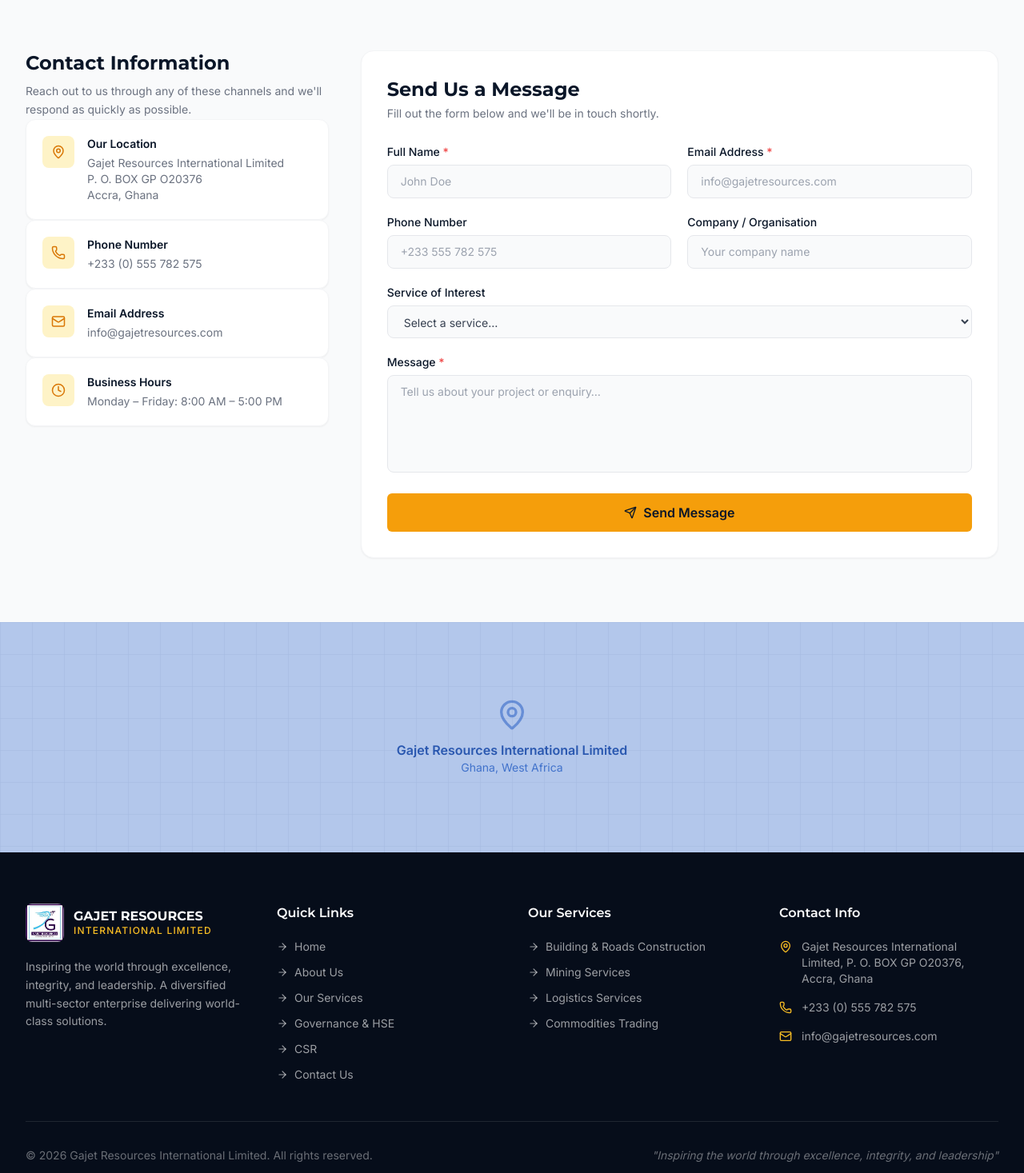
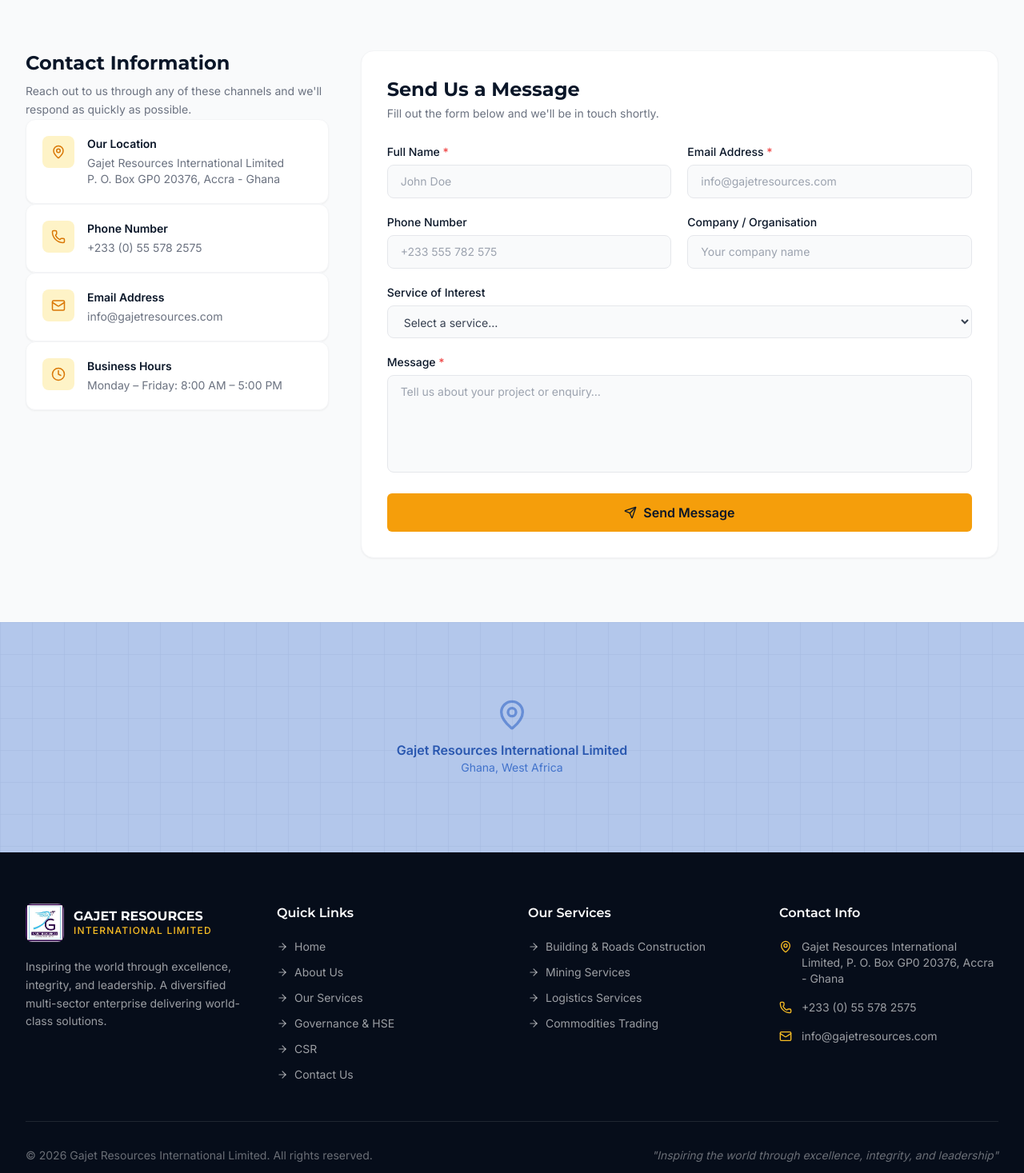
Before and after one commit to testingmic/gajetwebsite, a React (Vite) app: page /contact in a window 1280 px wide. Shown: the part 417-1884 px from the top of the page at 80% size. Built offline with nearby package versions, Linux system fonts and the light colour scheme.

Commit message:
Update the contacts

```diff
--- a/src/components/Footer.jsx
+++ b/src/components/Footer.jsx
@@ -93,11 +93,11 @@
             <ul className="space-y-4">
               <li className="flex gap-3 text-sm text-white/60">
                 <MapPin size={16} className="text-gold-400 mt-0.5 shrink-0" />
-                <span>Gajet Resources International Limited, P. O. BOX GP O20376, Accra, Ghana</span>
+                <span>Gajet Resources International Limited, P. O. Box GP0 20376, Accra - Ghana</span>
               </li>
               <li className="flex gap-3 text-sm text-white/60">
                 <Phone size={16} className="text-gold-400 mt-0.5 shrink-0" />
-                <span>+233 (0) 555 782 575</span>
+                <span>+233 (0) 55 578 2575</span>
               </li>
               <li className="flex gap-3 text-sm text-white/60">
                 <Mail size={16} className="text-gold-400 mt-0.5 shrink-0" />
--- a/src/pages/Contact.jsx
+++ b/src/pages/Contact.jsx
@@ -81,12 +81,12 @@
                 {
                   icon: MapPin,
                   title: 'Our Location',
-                  lines: ['Gajet Resources International Limited', 'P. O. BOX GP O20376', 'Accra, Ghana'],
+                  lines: ['Gajet Resources International Limited', 'P. O. Box GP0 20376, Accra - Ghana'],
                 },
                 {
                   icon: Phone,
                   title: 'Phone Number',
-                  lines: ['+233 (0) 555 782 575'],
+                  lines: ['+233 (0) 55 578 2575'],
                 },
                 {
                   icon: Mail,
```
